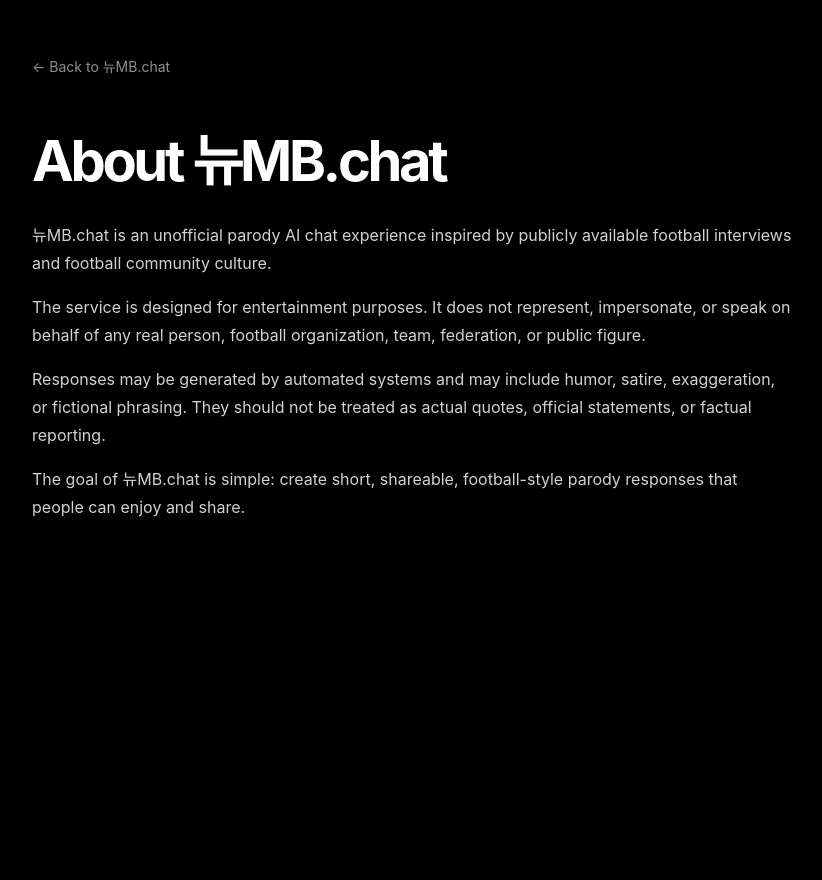
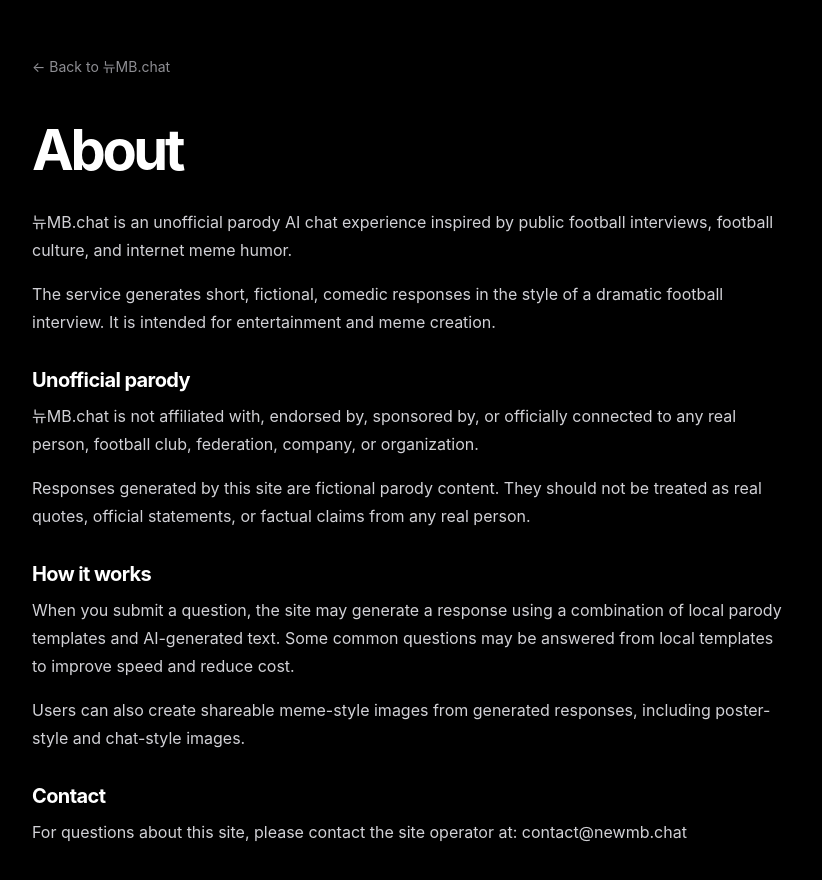
Before and after one commit to JKServices/newmb-chat-release-v2, a Next.js app: page /about in a window 1280 px wide. Shown: the top 880 px of the page, without its empty margins (228-1050 px from the left). Before the commit the page ends 800 px from the top, so only its background shows below. Built offline with nearby package versions, Linux system fonts and the light colour scheme.

Commit message:
Update page.tsx

```diff
--- a/app/about/page.tsx
+++ b/app/about/page.tsx
@@ -1,42 +1,67 @@
-import Link from "next/link";
+import type { Metadata } from "next";
 
-export const metadata = {
-  title: "About | 뉴MB.chat",
-  description: "About 뉴MB.chat."
+export const metadata: Metadata = {
+  title: "About",
+  description:
+    "About 뉴MB.chat, an unofficial parody AI inspired by public football interviews and football culture."
 };
 
 export default function AboutPage() {
   return (
     <main className="legal-page">
-      <section className="legal-card">
-        <Link href="/" className="back-link">
+      <article className="legal-card">
+        <a className="back-link" href="/">
           ← Back to 뉴MB.chat
-        </Link>
+        </a>
 
-        <h1>About 뉴MB.chat</h1>
+        <h1>About</h1>
 
         <p>
-          뉴MB.chat is an unofficial parody AI chat experience inspired by
-          publicly available football interviews and football community culture.
+          뉴MB.chat is an unofficial parody AI chat experience inspired by public
+          football interviews, football culture, and internet meme humor.
         </p>
 
         <p>
-          The service is designed for entertainment purposes. It does not
-          represent, impersonate, or speak on behalf of any real person,
-          football organization, team, federation, or public figure.
+          The service generates short, fictional, comedic responses in the style
+          of a dramatic football interview. It is intended for entertainment and
+          meme creation.
+        </p>
+
+        <h2>Unofficial parody</h2>
+
+        <p>
+          뉴MB.chat is not affiliated with, endorsed by, sponsored by, or
+          officially connected to any real person, football club, federation,
+          company, or organization.
         </p>
 
         <p>
-          Responses may be generated by automated systems and may include humor,
-          satire, exaggeration, or fictional phrasing. They should not be treated
-          as actual quotes, official statements, or factual reporting.
+          Responses generated by this site are fictional parody content. They
+          should not be treated as real quotes, official statements, or factual
+          claims from any real person.
+        </p>
+
+        <h2>How it works</h2>
+
+        <p>
+          When you submit a question, the site may generate a response using a
+          combination of local parody templates and AI-generated text. Some
+          common questions may be answered from local templates to improve speed
+          and reduce cost.
         </p>
 
         <p>
-          The goal of 뉴MB.chat is simple: create short, shareable, football-style
-          parody responses that people can enjoy and share.
+          Users can also create shareable meme-style images from generated
+          responses, including poster-style and chat-style images.
         </p>
-      </section>
+
+        <h2>Contact</h2>
+
+        <p>
+          For questions about this site, please contact the site operator at:
+          contact@newmb.chat
+        </p>
+      </article>
     </main>
   );
 }
```
